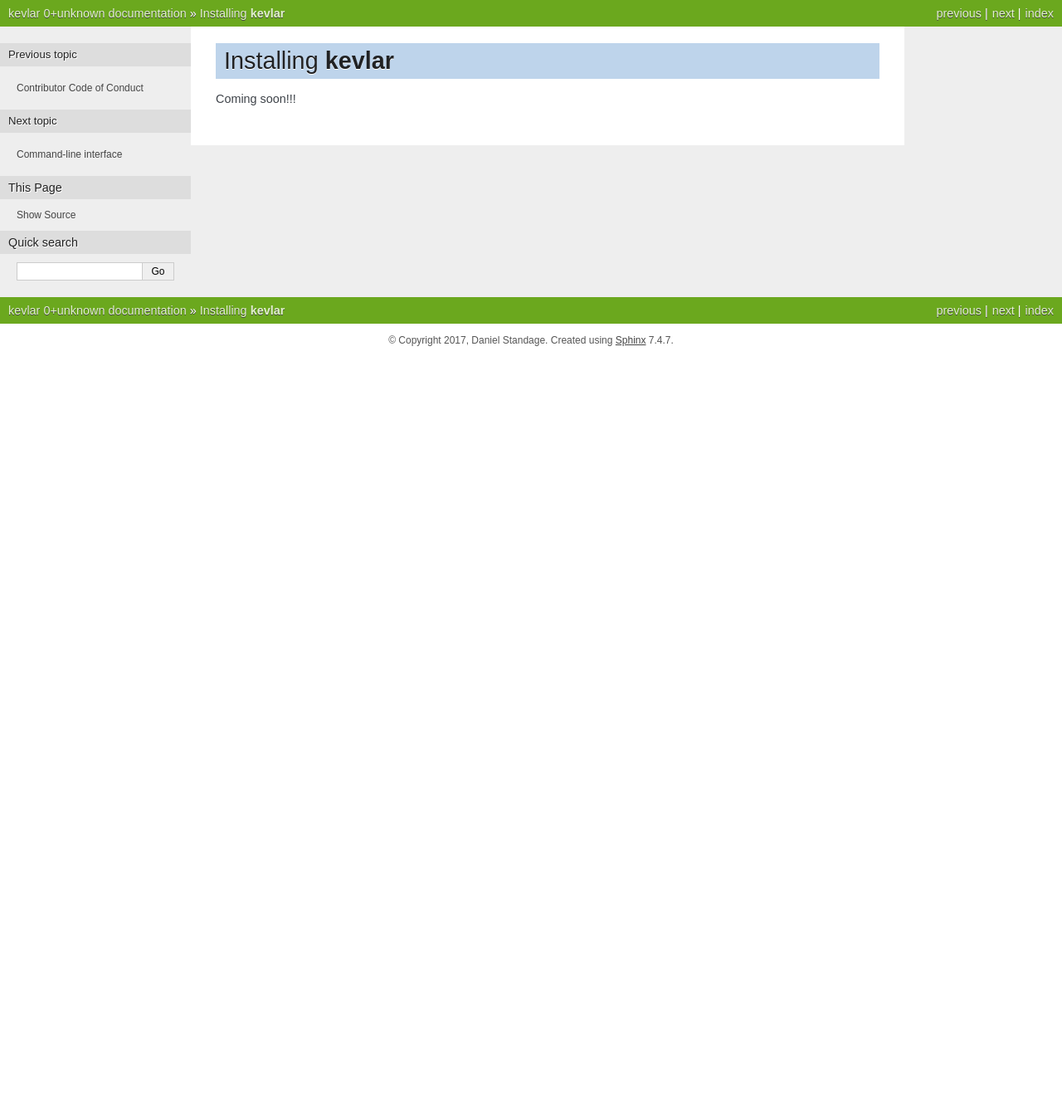
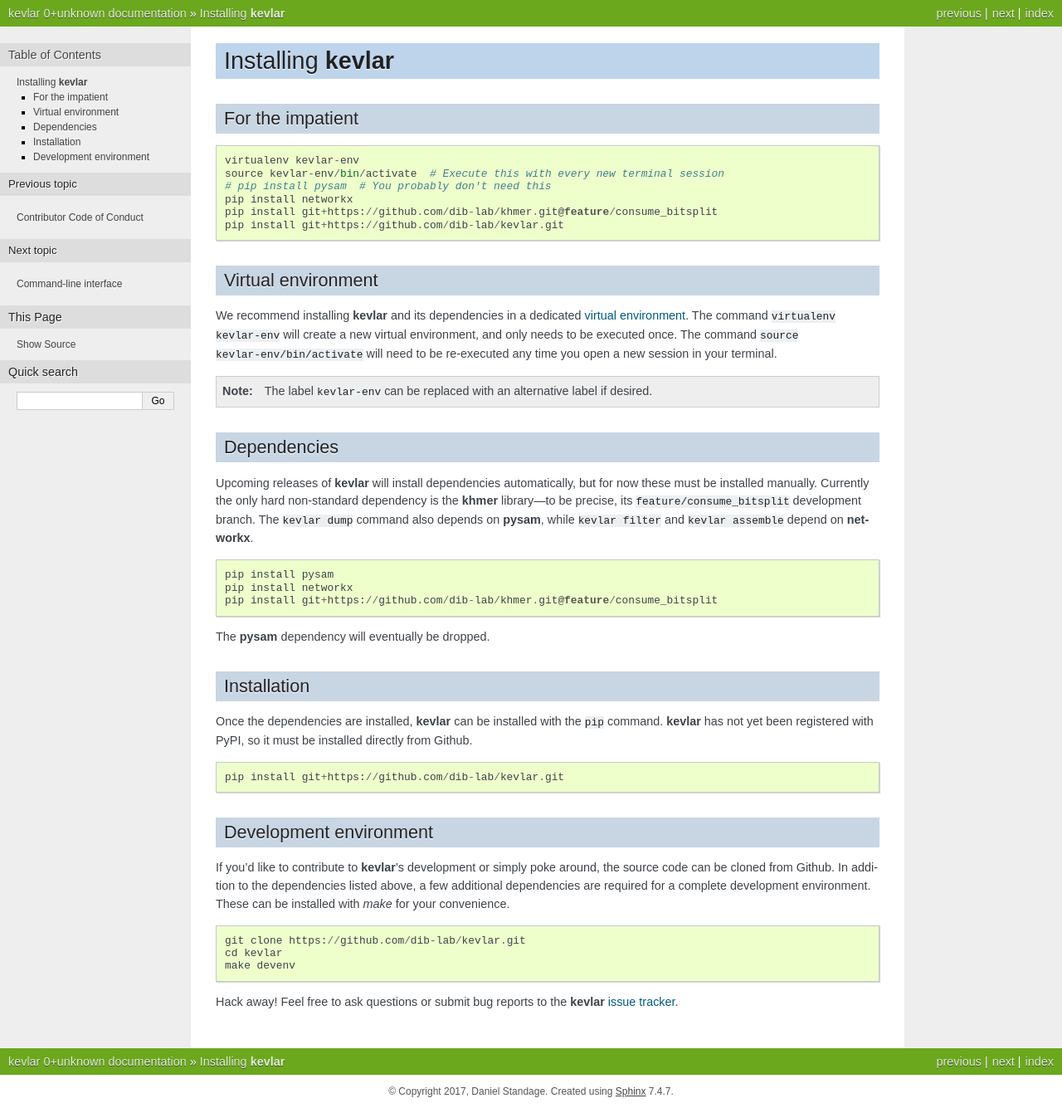
Before and after one commit to kevlar-dev/kevlar, a Sphinx documentation site: the page built from docs/install.rst, in a window 1280 px wide. Shown: the whole page at 83% size. Built offline with Sphinx 7.4.7, drawn with Linux system fonts in a browser that asks for light colours; before the commit the page ends 900 px from its top, so only the background shows below that.

Commit message:
Added documentation

```diff
--- a/docs/install.rst
+++ b/docs/install.rst
@@ -1,4 +1,64 @@
 Installing **kevlar**
 =====================
 
-Coming soon!!!
+For the impatient
+-----------------
+
+.. code::
+
+    virtualenv kevlar-env
+    source kevlar-env/bin/activate  # Execute this with every new terminal session
+    # pip install pysam  # You probably don't need this
+    pip install networkx
+    pip install git+https://github.com/dib-lab/khmer.git@feature/consume_bitsplit
+    pip install git+https://github.com/dib-lab/kevlar.git
+
+Virtual environment
+-------------------
+
+We recommend installing **kevlar** and its dependencies in a dedicated `virtual environment <http://docs.python-guide.org/en/latest/dev/virtualenvs/>`_.
+The command :code:`virtualenv kevlar-env` will create a new virtual environment, and only needs to be executed once.
+The command :code:`source kevlar-env/bin/activate` will need to be re-executed any time you open a new session in your terminal.
+
+.. note:: The label :code:`kevlar-env` can be replaced with an alternative label if desired.
+
+Dependencies
+------------
+
+Upcoming releases of **kevlar** will install dependencies automatically, but for now these must be installed manually.
+Currently the only hard non-standard dependency is the **khmer** library—to be precise, its :code:`feature/consume_bitsplit` development branch.
+The :code:`kevlar dump` command also depends on **pysam**, while :code:`kevlar filter` and :code:`kevlar assemble` depend on **networkx**.
+
+.. code::
+
+    pip install pysam
+    pip install networkx
+    pip install git+https://github.com/dib-lab/khmer.git@feature/consume_bitsplit
+
+The **pysam** dependency will eventually be dropped.
+
+Installation
+------------
+
+Once the dependencies are installed, **kevlar** can be installed with the :code:`pip` command.
+**kevlar** has not yet been registered with PyPI, so it must be installed directly from Github.
+
+.. code::
+
+    pip install git+https://github.com/dib-lab/kevlar.git
+
+Development environment
+-----------------------
+
+If you'd like to contribute to **kevlar**'s development or simply poke around, the source code can be cloned from Github.
+In addition to the dependencies listed above, a few additional dependencies are required for a complete development environment.
+These can be installed with `make` for your convenience.
+
+.. code::
+
+    git clone https://github.com/dib-lab/kevlar.git
+    cd kevlar
+    make devenv
+
+Hack away!
+Feel free to ask questions or submit bug reports to the **kevlar** `issue tracker <https://github.com/dib-lab/kevlar/issues>`_.
--- a/setup.py
+++ b/setup.py
@@ -14,9 +14,9 @@ import versioneer
 setup(name='kevlar',
       version=versioneer.get_version(),
       cmdclass=versioneer.get_cmdclass(),
-      description=('Reference-free variant discovery in large '
+      description=('Reference-free variant discovery scalable to large '
                    'eukaryotic genomes'),
-      url='http://github.com/standage/kevlar',
+      url='https://github.com/dib-lab/kevlar',
       author='Daniel Standage',
       author_email='daniel.standage@gmail.com',
       license='MIT',
```
Also changed, not shown: docs/cli.rst (+7 -1 lines).
